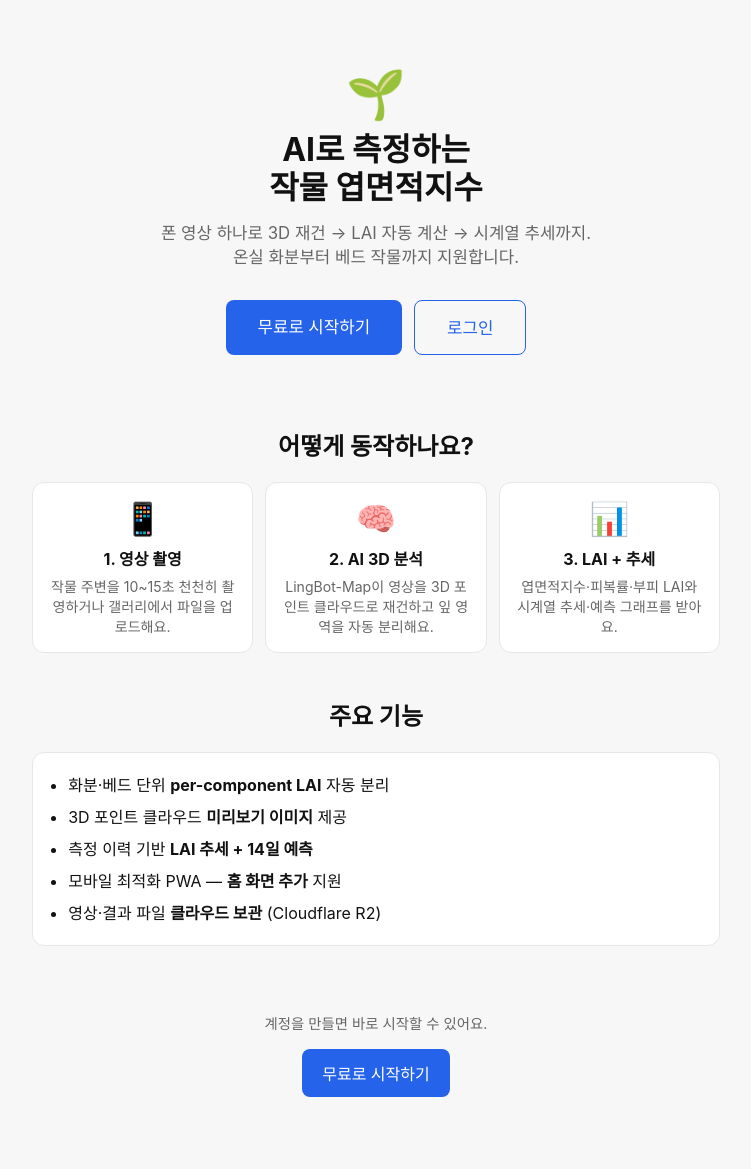
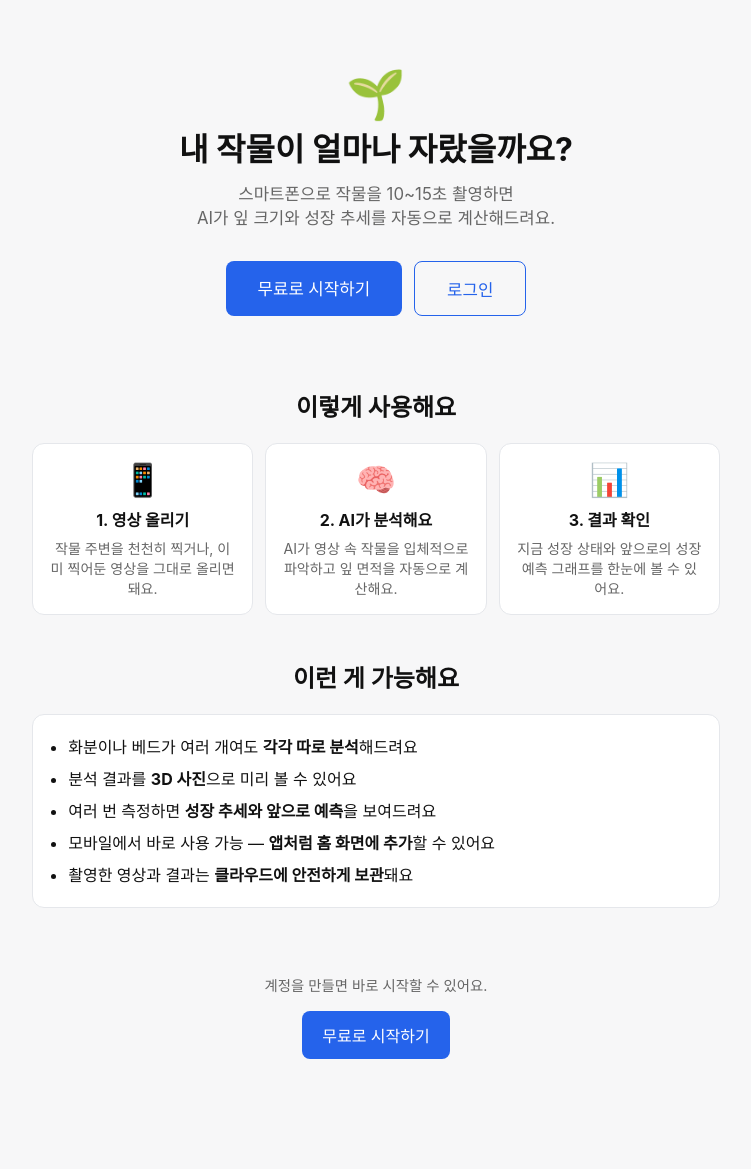
Before and after one commit to ironmanizawesome/lai-service, a Django app: page / in a window 1280 px wide. Shown: the part 81-1250 px from the top of the page, without its empty margins (264-1015 px from the left). After the commit the page ends 1140 px from the top, so only its background shows below. Run offline with Django 5.2, Linux system fonts and the light colour scheme; parts of the project's set-up code (start-up, migrations or seed data) failed here and were passed over.

Commit message:
refactor(home): 전문 용어 → 일반인 친화 문구로 교체

```diff
--- a/templates/core/home.html
+++ b/templates/core/home.html
@@ -1,9 +1,8 @@
 {% extends "base.html" %}
-{% block title %}LAI Service — AI 작물 엽면적지수 분석{% endblock %}
+{% block title %}작물 성장 측정 서비스{% endblock %}
 {% block content %}
 
 {% if user.is_authenticated %}
-  {# 로그인 상태면 대시보드 바로 안내 #}
   <div style="text-align:center; padding: 3rem 1rem;">
     <p style="font-size:1.1rem;">반갑습니다, <strong>{{ user.display_name|default:user.email }}</strong>님</p>
     <a class="btn" href="{% url 'projects:dashboard' %}" style="font-size:1.1rem; padding:1rem 2rem;">내 작물 보기</a>
@@ -14,11 +13,11 @@
   <section style="text-align:center; padding: 3rem 1rem 2rem;">
     <div style="font-size:3rem; margin-bottom:0.5rem;">🌱</div>
     <h1 style="font-size:2rem; margin:0 0 0.75rem; line-height:1.2;">
-      AI로 측정하는<br>작물 엽면적지수
+      내 작물이 얼마나 자랐을까요?
     </h1>
     <p class="muted" style="font-size:1.05rem; max-width:480px; margin:0 auto 2rem;">
-      폰 영상 하나로 3D 재건 → LAI 자동 계산 → 시계열 추세까지.<br>
-      온실 화분부터 베드 작물까지 지원합니다.
+      스마트폰으로 작물을 10~15초 촬영하면<br>
+      AI가 잎 크기와 성장 추세를 자동으로 계산해드려요.
     </p>
     <div style="display:flex; gap:0.75rem; justify-content:center; flex-wrap:wrap;">
       <a class="btn" href="{% url 'account_signup' %}" style="font-size:1.05rem; padding:0.9rem 2rem;">
@@ -32,36 +31,36 @@
 
   {# ── How it works ────────────────────────────────────────────────── #}
   <section style="margin-top:2.5rem;">
-    <h2 style="text-align:center; margin-bottom:1.25rem;">어떻게 동작하나요?</h2>
+    <h2 style="text-align:center; margin-bottom:1.25rem;">이렇게 사용해요</h2>
     <div style="display:grid; grid-template-columns:repeat(auto-fit,minmax(180px,1fr)); gap:0.75rem;">
       <div class="card" style="text-align:center;">
         <div style="font-size:2rem; margin-bottom:0.5rem;">📱</div>
-        <h3 style="margin:0 0 0.4rem; font-size:1rem;">1. 영상 촬영</h3>
-        <p class="muted" style="margin:0; font-size:0.88rem;">작물 주변을 10~15초 천천히 촬영하거나 갤러리에서 파일을 업로드해요.</p>
+        <h3 style="margin:0 0 0.4rem; font-size:1rem;">1. 영상 올리기</h3>
+        <p class="muted" style="margin:0; font-size:0.88rem;">작물 주변을 천천히 찍거나, 이미 찍어둔 영상을 그대로 올리면 돼요.</p>
       </div>
       <div class="card" style="text-align:center;">
         <div style="font-size:2rem; margin-bottom:0.5rem;">🧠</div>
-        <h3 style="margin:0 0 0.4rem; font-size:1rem;">2. AI 3D 분석</h3>
-        <p class="muted" style="margin:0; font-size:0.88rem;">LingBot-Map이 영상을 3D 포인트 클라우드로 재건하고 잎 영역을 자동 분리해요.</p>
+        <h3 style="margin:0 0 0.4rem; font-size:1rem;">2. AI가 분석해요</h3>
+        <p class="muted" style="margin:0; font-size:0.88rem;">AI가 영상 속 작물을 입체적으로 파악하고 잎 면적을 자동으로 계산해요.</p>
       </div>
       <div class="card" style="text-align:center;">
         <div style="font-size:2rem; margin-bottom:0.5rem;">📊</div>
-        <h3 style="margin:0 0 0.4rem; font-size:1rem;">3. LAI + 추세</h3>
-        <p class="muted" style="margin:0; font-size:0.88rem;">엽면적지수·피복률·부피 LAI와 시계열 추세·예측 그래프를 받아요.</p>
+        <h3 style="margin:0 0 0.4rem; font-size:1rem;">3. 결과 확인</h3>
+        <p class="muted" style="margin:0; font-size:0.88rem;">지금 성장 상태와 앞으로의 성장 예측 그래프를 한눈에 볼 수 있어요.</p>
       </div>
     </div>
   </section>
 
   {# ── Features ────────────────────────────────────────────────────── #}
   <section style="margin-top:2rem;">
-    <h2 style="text-align:center; margin-bottom:1.25rem;">주요 기능</h2>
+    <h2 style="text-align:center; margin-bottom:1.25rem;">이런 게 가능해요</h2>
     <div class="card">
       <ul style="margin:0; padding-left:1.2rem; line-height:2;">
-        <li>화분·베드 단위 <strong>per-component LAI</strong> 자동 분리</li>
-        <li>3D 포인트 클라우드 <strong>미리보기 이미지</strong> 제공</li>
-        <li>측정 이력 기반 <strong>LAI 추세 + 14일 예측</strong></li>
-        <li>모바일 최적화 PWA — <strong>홈 화면 추가</strong> 지원</li>
-        <li>영상·결과 파일 <strong>클라우드 보관</strong> (Cloudflare R2)</li>
+        <li>화분이나 베드가 여러 개여도 <strong>각각 따로 분석</strong>해드려요</li>
+        <li>분석 결과를 <strong>3D 사진</strong>으로 미리 볼 수 있어요</li>
+        <li>여러 번 측정하면 <strong>성장 추세와 앞으로 예측</strong>을 보여드려요</li>
+        <li>모바일에서 바로 사용 가능 — <strong>앱처럼 홈 화면에 추가</strong>할 수 있어요</li>
+        <li>촬영한 영상과 결과는 <strong>클라우드에 안전하게 보관</strong>돼요</li>
       </ul>
     </div>
   </section>
```
